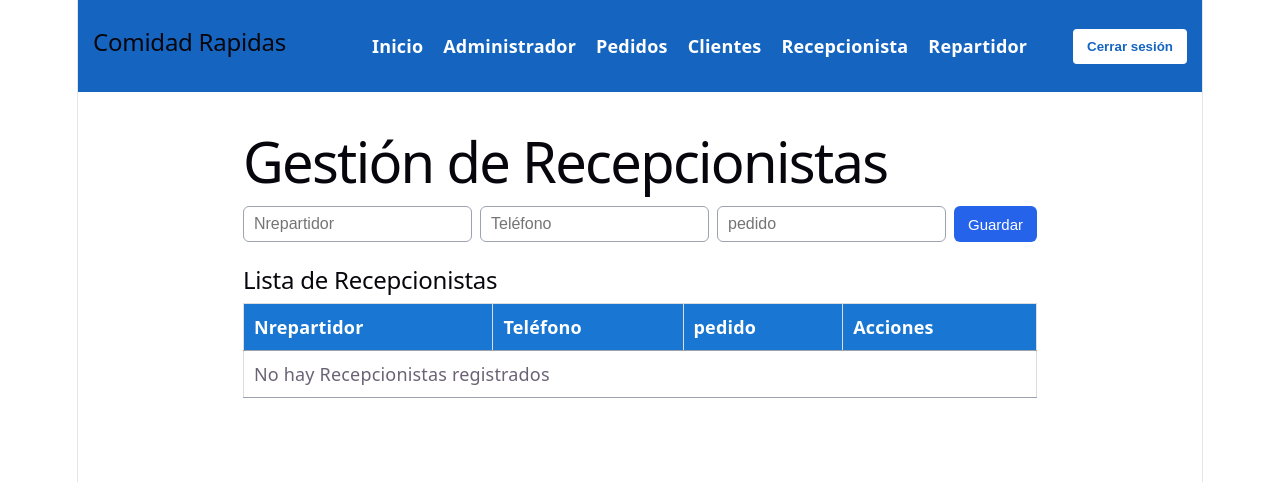
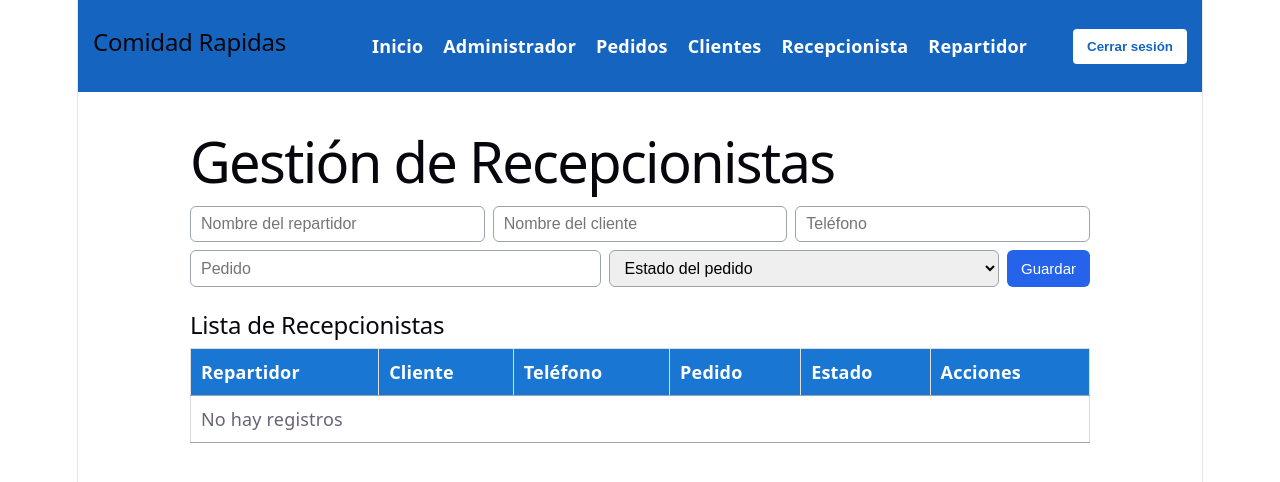
Before and after one commit to andresfernandomartinezarevalo-cloud/repartidores, a React (Vite) app: page /recepcionista in a window 1280 px wide. Shown: the top 482 px of the page. Built offline with nearby package versions, Linux system fonts and the light colour scheme.

Commit message:
Ajustes repartidores

```diff
--- a/src/Pages/Recepcionista/Recepcionista.jsx
+++ b/src/Pages/Recepcionista/Recepcionista.jsx
@@ -4,8 +4,10 @@ import "./Recepcionista.css";
 function Recepcionista() {
   // Campos del formulario
   const [Nrepartidor, setNrepartidor] = useState("");
+  const [Ncliente, setNcliente] = useState("");
+  const [estado, setEstado] = useState("");
   const [telefono, setTelefono] = useState("");
-  const [pedido, setpedido] = useState("");
+  const [pedido, setPedido] = useState("");
 
   // Lista de Recepcionistas y control de edición
   const [Recepcionistas, setRecepcionistas] = useState([]);
@@ -13,37 +15,52 @@ function Recepcionista() {
 
   const limpiarFormulario = () => {
     setNrepartidor("");
+    setNcliente("");
+    setEstado("");
     setTelefono("");
-    setpedido("");
+    setPedido("");
     setEditandoId(null);
   };
 
   const guardarRecepcionista = () => {
-    if (Nrepartidor.trim() === "" || telefono.trim() === "" || pedido.trim() === "") {
+    if (
+      Nrepartidor.trim() === "" ||
+      Ncliente.trim() === "" ||
+      estado === "" ||
+      telefono.trim() === "" ||
+      pedido.trim() === ""
+    ) {
       alert("Todos los campos son obligatorios");
       return;
     }
 
     if (editandoId !== null) {
-      // Modo edición: reemplaza los datos del Recepcionista seleccionado
+      // Modo edición: reemplaza los datos del registro seleccionado
       setRecepcionistas(
         Recepcionistas.map((c) =>
-          c.id === editandoId ? { ...c, Nrepartidor, telefono, pedido } : c
+          c.id === editandoId
+            ? { ...c, Nrepartidor, Ncliente, estado, telefono, pedido }
+            : c
         )
       );
     } else {
-      // Modo nuevo: agrega un Recepcionista a la lista
-      setRecepcionistas([...Recepcionistas, { id: Date.now(), Nrepartidor, telefono, pedido }]);
+      // Modo nuevo: agrega un registro a la lista
+      setRecepcionistas([
+        ...Recepcionistas,
+        { id: Date.now(), Nrepartidor, Ncliente, estado, telefono, pedido },
+      ]);
     }
 
     limpiarFormulario();
   };
 
-  // Carga los datos del Recepcionista en el formulario para modificarlos
+  // Carga los datos del registro en el formulario para modificarlos
   const editarRecepcionista = (c) => {
     setNrepartidor(c.Nrepartidor);
+    setNcliente(c.Ncliente);
+    setEstado(c.estado);
     setTelefono(c.telefono);
-    setpedido(c.pedido);
+    setPedido(c.pedido);
     setEditandoId(c.id);
   };
 
@@ -60,9 +77,15 @@ function Recepcionista() {
       <div className="Recepcionistas-formulario">
         <input
           type="text"
-          placeholder="Nrepartidor"
+          placeholder="Nombre del repartidor"
           value={Nrepartidor}
           onChange={(e) => setNrepartidor(e.target.value)}
+        />
+        <input
+          type="text"
+          placeholder="Nombre del cliente"
+          value={Ncliente}
+          onChange={(e) => setNcliente(e.target.value)}
         />
         <input
           type="text"
@@ -72,10 +95,17 @@ function Recepcionista() {
         />
         <input
           type="text"
-          placeholder="pedido"
+          placeholder="Pedido"
           value={pedido}
-          onChange={(e) => setpedido(e.target.value)}
+          onChange={(e) => setPedido(e.target.value)}
         />
+        <select value={estado} onChange={(e) => setEstado(e.target.value)}>
+          <option value="">Estado del pedido</option>
+          <option value="Pendiente">Pendiente</option>
+          <option value="En camino">En camino</option>
+          <option value="Entregado">Entregado</option>
+          <option value="Cancelado">Cancelado</option>
+        </select>
 
         <button onClick={guardarRecepcionista}>
           {editandoId !== null ? "Actualizar" : "Guardar"}
@@ -93,23 +123,27 @@ function Recepcionista() {
       <table className="Recepcionistas-tabla">
         <thead>
           <tr>
-            <th>Nrepartidor</th>
+            <th>Repartidor</th>
+            <th>Cliente</th>
             <th>Teléfono</th>
-            <th>pedido</th>
+            <th>Pedido</th>
+            <th>Estado</th>
             <th>Acciones</th>
           </tr>
         </thead>
         <tbody>
           {Recepcionistas.length === 0 ? (
             <tr>
-              <td colSpan="4">No hay Recepcionistas registrados</td>
+              <td colSpan="6">No hay registros</td>
             </tr>
           ) : (
             Recepcionistas.map((c) => (
               <tr key={c.id}>
                 <td>{c.Nrepartidor}</td>
+                <td>{c.Ncliente}</td>
                 <td>{c.telefono}</td>
                 <td>{c.pedido}</td>
+                <td>{c.estado}</td>
                 <td>
                   <button
                     className="Recepcionistas-editar"
@@ -132,4 +166,5 @@ function Recepcionista() {
     </div>
   );
 }
+
 export default Recepcionista;
```
